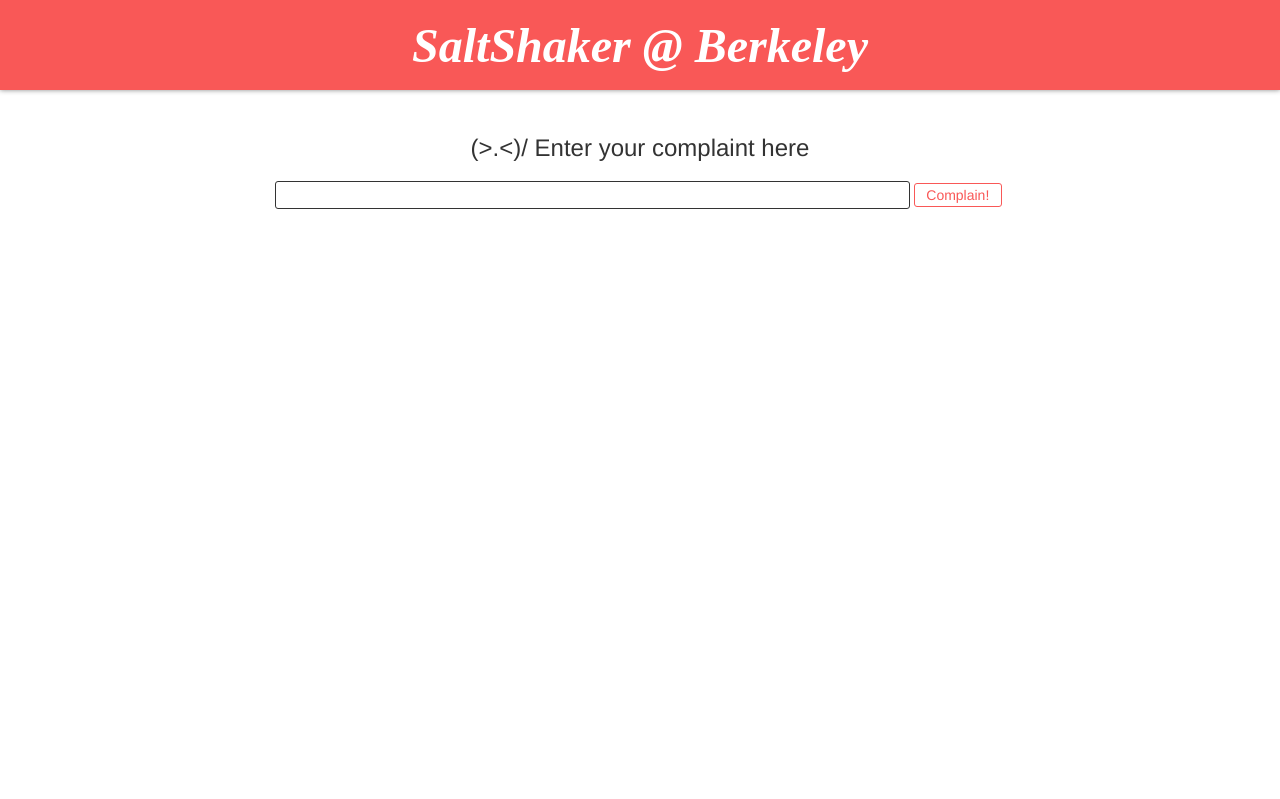
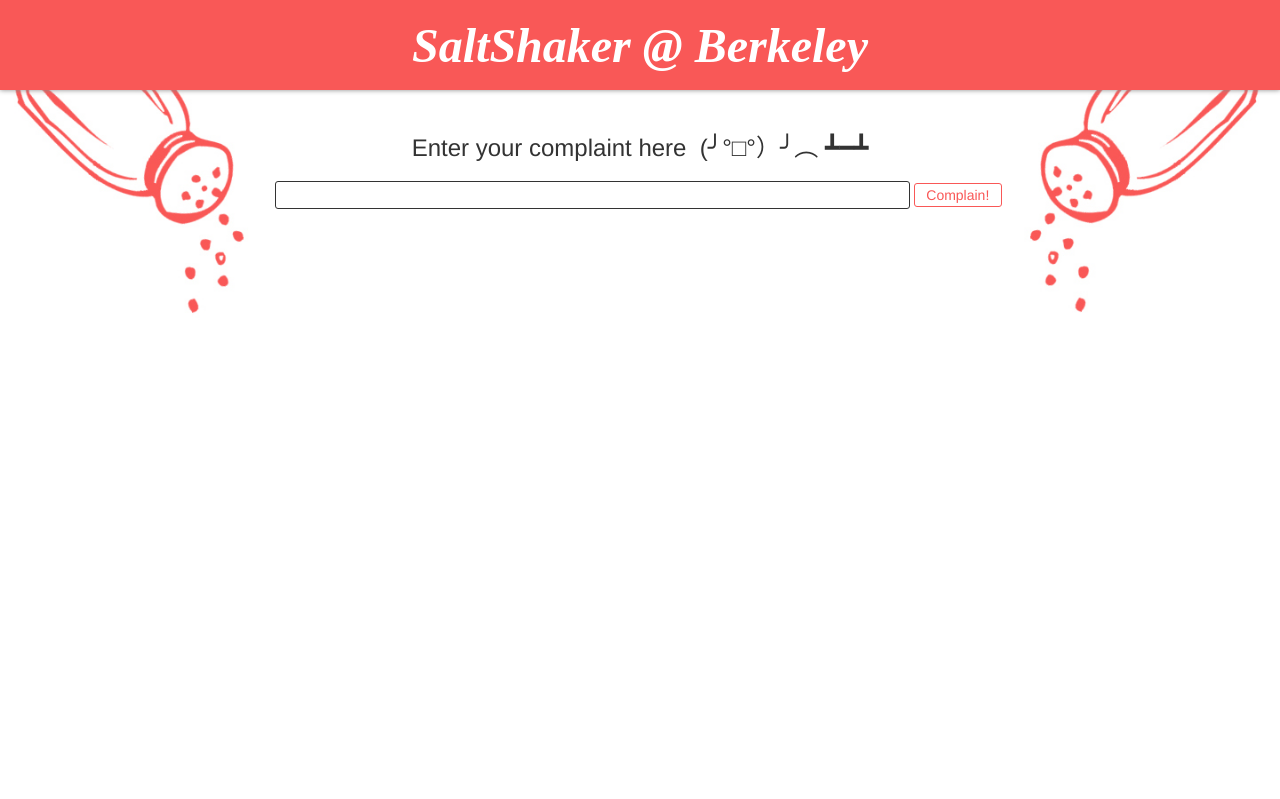
Before and after one commit to meganzhu/SaltShaker, a Flask app: page / in a window 1280 px wide. Shown: the top 799 px of the page. Run offline with Flask 2, Linux system fonts and the light colour scheme; some libraries are stand-ins or nearby versions.

Commit message:
DONE! + it looks adorable/firey

```diff
--- a/static/index.css
+++ b/static/index.css
@@ -3,6 +3,9 @@
 	min-height: 100%;
 	height: 100%;
 	font-family: Helvetica, sans-serif;
+	background-image: url('../static/salt2.jpg');
+	background-size: 100%;
+	background-repeat: no-repeat;
 }
 
 .nav {
--- a/templates/index.html
+++ b/templates/index.html
@@ -21,7 +21,7 @@
 				<div class='container'>
 					<div class='col-md-2'></div>
 					<div class='col-md-8' id='enter-complain'>
-						<h3>(>.<)/   Enter your complaint here</h3>
+						<h3>Enter your complaint here&nbsp&nbsp(╯°□°）╯︵ ┻━┻</h3>
 						<form action='/complain' method='POST'>
 							<input name='complaint' type='text' id='complaint-box'></input>
 							<!--<div id='button-container'>-->
```
Also changed, not shown: static/salt2.jpg (added), 3 other files.
